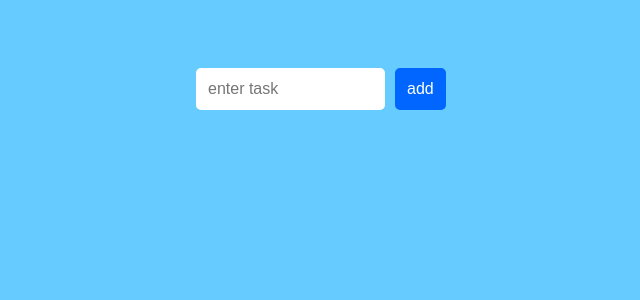
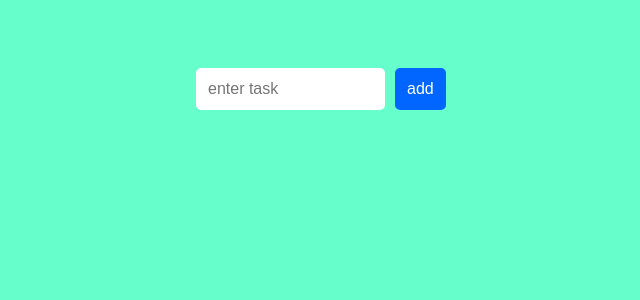
Before and after one commit to Atombarane/Reactjs-sample, a React (Create React App) app: page / in a window 1280 px wide. Shown: the top 300 px of the page, without its empty margins (319-959 px from the left). Built offline with nearby package versions, Linux system fonts and the light colour scheme.

Commit message:
color code changed #66FFCC

```diff
--- a/src/index.css
+++ b/src/index.css
@@ -1,6 +1,6 @@
 body {
   padding: 50px;
-  background-color: #66CCFF;
+  background-color: #66FFCC;
   font-family: sans-serif;
 }
 #container {
```
